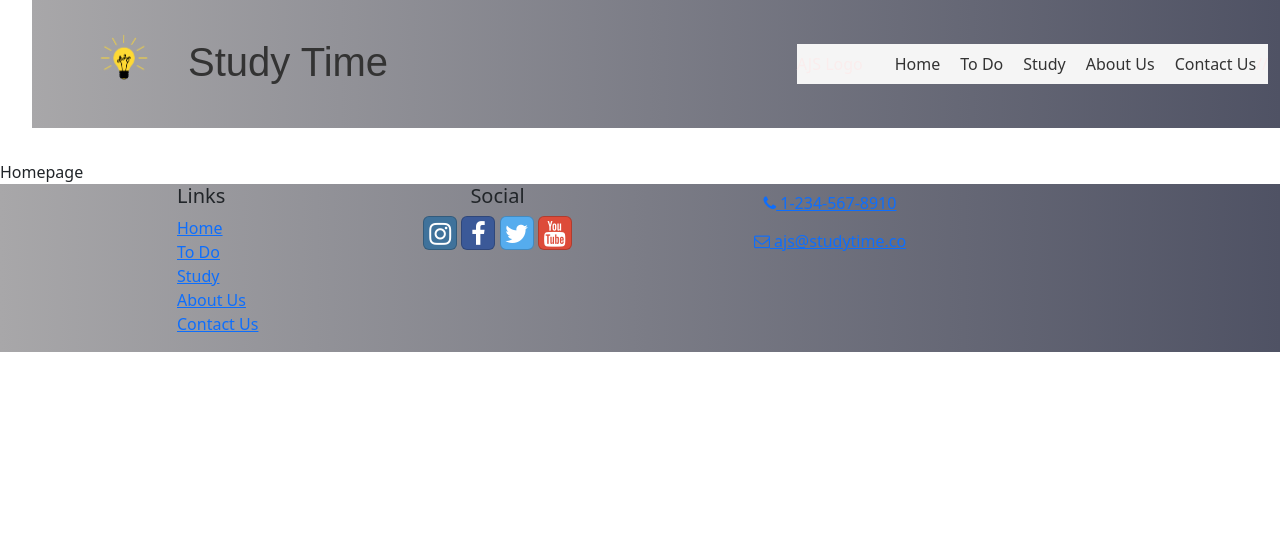
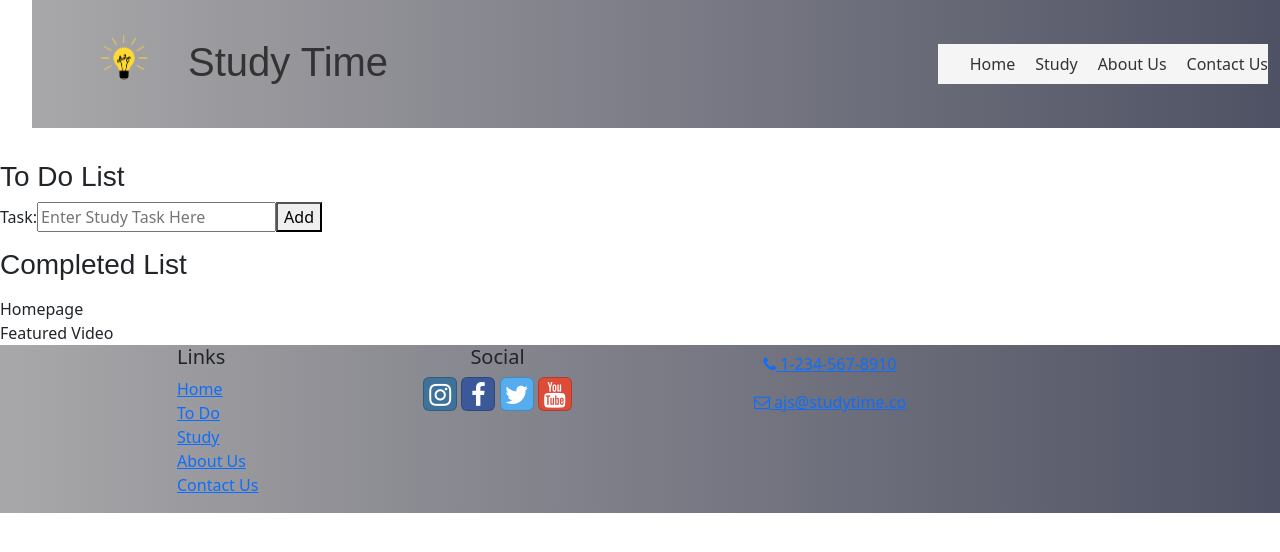
Before and after one commit to AJS-Bootcamp/study-time, a React (Create React App) app: page / in a window 1280 px wide. Shown: the top 552 px of the page. Built offline with nearby package versions, Linux system fonts and the light colour scheme.

Commit message:
Added SideBar and Todo list components, organized pages

```diff
--- a/src/App.js
+++ b/src/App.js
@@ -1,6 +1,5 @@
 import { BrowserRouter, Route, Routes } from "react-router-dom";
 import Homepage from "./pages/Homepage";
-import ToDo from "./pages/ToDo";
 import Study from "./pages/Study";
 import Footer from "./components/Footer";
 import Header from "./components/Header";
@@ -8,6 +7,7 @@ import "./App.css";
 import ContactPage from "./pages/ContactPage";
 import AboutPage from "./pages/AboutPage";
 import Timer from "./components/Timer";
+import Sidebar from "./components/Sidebar";
 
 
 function App() {
@@ -17,7 +17,6 @@ function App() {
       <Routes>
         <Route path="/timer" element={<Timer />} /> {/* Define the route for the Timer component */}
         <Route path="/" element={<Homepage />} />
-        <Route path="ToDo" element={<ToDo />} />
         <Route path="Study" element={<Study />} />
         <Route path="AboutPage" element={<AboutPage />} />
         <Route path="ContactPage" element={<ContactPage />} />
--- a/src/components/Navigation.js
+++ b/src/components/Navigation.js
@@ -4,14 +4,10 @@ import { NavLink } from "react-router-dom";
 function Navigation() {
   return (
     <div className="navbar">
-      <div className="logo">AJS Logo</div>
       <nav>
         <ul>
           <li>
             <NavLink to="/">Home</NavLink>
-        </li>
-        <li>
-          <NavLink to="/ToDo">To Do</NavLink>
           </li>
           <li>
             <NavLink to="/Study">Study</NavLink>
@@ -24,7 +20,7 @@ function Navigation() {
           </li>
         </ul>
       </nav>
-    // </div>
+    </div>
   );
 }
 
--- /dev/null
+++ b/src/components/Sidebar.js
@@ -0,0 +1,12 @@
+import React from 'react'
+import ToDoList from './ToDoList'
+
+const Sidebar = () => {
+  return (
+    <div>
+      <ToDoList />
+    </div>
+  )
+}
+
+export default Sidebar
--- a/src/pages/ToDo.js
+++ b/src/components/ToDo.js
@@ -3,6 +3,7 @@ import Header from "../components/Header";
 function ToDo() {
   return (
     <div>
+      <Header />
       To Do
     </div>
   );
--- /dev/null
+++ b/src/components/ToDoList.js
@@ -0,0 +1,89 @@
+import React, { useState } from "react";
+
+const Form = ({ addItem }) => {
+    const [task, setTask] = useState("");
+
+    function handleSubmit(e) {
+        e.preventDefault(); // prevents browser from refreshing
+        addItem(task); // calls the addItem function which is a function created in the ToDoList component that is set as a property for <Form />
+        setTask("");
+    }
+
+    return (
+        <form onSubmit={handleSubmit}>
+            {" "}
+            {/* sets the submit to the form itself, so the user can either hit enter or hit the add button  */}
+            <label htmlFor="task">Task: </label>
+            <input
+                type="text"
+                name="task"
+                placeholder="Enter Study Task Here"
+                value={task}
+                onChange={(e) => setTask(e.target.value)}
+            />
+            <button type="submit">Add</button>
+        </form>
+    );
+};
+
+const ItemList = ({ items, moveItem }) => {
+    // items array from <ToDoList />
+    function handleComplete(index) {
+        moveItem(index);
+    }
+
+    return (
+        <div>
+            <ul>
+                {" "}
+                {/* maps over items array and creates an item component*/}
+                {items.map((item, index) => (
+                    <Item item={item} key={index} onClick={() => handleComplete(index)} />
+                ))}
+            </ul>
+        </div>
+    );
+};
+
+const Item = ({ item }) => {
+    // creates a list item and receives the item prop from <ItemList />
+    return (
+        <li>
+            <input type="checkbox" />
+            <span>{item}</span>
+            <button>✏️</button>
+            <button>🗑️</button>
+        </li>
+    );
+};
+
+const ToDoList = () => {
+    const [activeItems, setActiveItems] = useState([]);
+    const [completedItems, setCompletedItems] = useState([]);
+
+    function addItem(task) {
+        // adds items to the list by creating a new array and adding the new task
+        setActiveItems([...activeItems, task]);
+    }
+
+    function moveItem(taskIndex) {
+        const updatedActiveItems = [...activeItems];
+        const movedItem = updatedActiveItems.splice(taskIndex, 1)[0];
+        setCompletedItems([...completedItems, movedItem]);
+        setActiveItems(updatedActiveItems);
+    }
+
+    return (
+        <div>
+            <h3>To Do List</h3>
+            <Form addItem={addItem} />{" "}
+            {/* adds addItem as a prop to be used by the <Form /> component */}
+            <ItemList items={activeItems} moveItem={moveItem} />{" "}
+            {/* add the items array as a prop to be mapped over by the <ItemList /> component */}
+            <h3>Completed List</h3>
+            <ItemList items={completedItems} moveItem={() => {}} />
+        </div>
+    );
+};
+
+export default ToDoList;
--- a/src/pages/Homepage.js
+++ b/src/pages/Homepage.js
@@ -1,7 +1,13 @@
-import Header from "../components/Header";
+import Sidebar from "../components/Sidebar";
 
 function Homepage() {
-  return <div>Homepage</div>;
+  return (
+    <div>
+      <Sidebar />
+      <div>Homepage</div>
+      <div>Featured Video</div>
+    </div>
+  )
 }
 
 export default Homepage;
```
Lines whose indentation alone changed are shown as unchanged.
